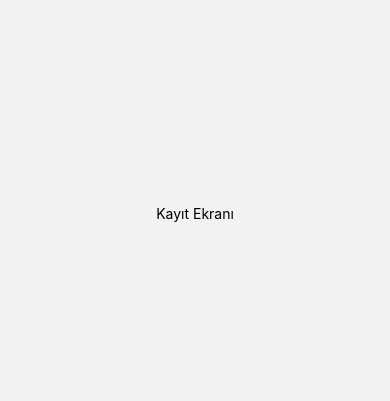
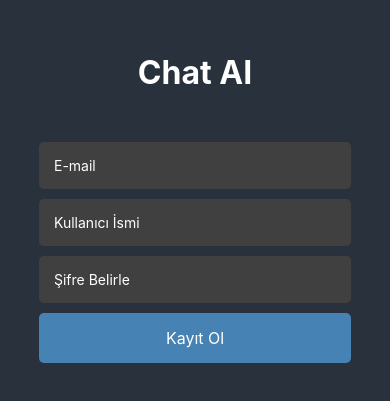
Before and after one commit to Rulikks/project-gpt, a React Native app: screen /Register in a window 390 px wide. Shown: the part 209-610 px from the top of the page. Built offline with nearby package versions, Linux system fonts and the light colour scheme.

Commit message:
Register screen style

```diff
--- a/screens/Home.js
+++ b/screens/Home.js
@@ -88,9 +88,7 @@ export default function Home({ navigation }) {
             <Text style={styles.aiBarText}>Chat AI</Text>
         </View>
         <View style={styles.box}>
-        <Text style={styles.reklamizle}>
-          Reklam İzle Kazan!
-          </Text>
+
             <Ad width={20} height={20} style={styles.Ad} />
         </View>
         <View style={styles.box}>
@@ -102,7 +100,8 @@ export default function Home({ navigation }) {
             <LoginSVG width={20} height={20} style={styles.svgIcon} />
             <View style={styles.thirdBox}></View>
         </View>
-    </View>
+        </View>
+
 
     <View style={styles.main}>
         <View style={styles.headBar}>
--- a/screens/Register.js
+++ b/screens/Register.js
@@ -1,20 +1,69 @@
 import React from 'react';
-import { View, Text, StyleSheet } from 'react-native';
+import { View, Text, StyleSheet, TextInput, TouchableOpacity } from 'react-native';
 
 function RegisterScreen({ navigation }) {
   return (
     <View style={styles.container}>
-      <Text>Kayıt Ekranı</Text>
+
+      <Text style={styles.headerText}>Chat AI</Text>
+
+      <TextInput
+        style={styles.input}
+        placeholder="E-mail"
+        placeholderTextColor="#FFF"
+      />
+      <TextInput
+        style={styles.input}
+        placeholder="Kullanıcı İsmi"
+        placeholderTextColor="#FFF"
+      />
+      <TextInput
+        style={styles.input}
+        placeholder="Şifre Belirle"
+        secureTextEntry={true}
+        placeholderTextColor="#FFF"
+      />
+      <TouchableOpacity style={styles.registerButton} onPress={() => navigation.navigate('Home')}>
+        <Text style={styles.registerButtonText}>Kayıt Ol</Text>
+      </TouchableOpacity>
     </View>
   );
 }
 
+
 const styles = StyleSheet.create({
+  headerText: {
+    fontSize: 32,
+    fontWeight: 'bold',
+    color: 'white',
+    marginBottom: 50,
+  },
   container: {
     flex: 1,
     justifyContent: 'center',
     alignItems: 'center',
+    backgroundColor: '#29323c'
   },
+  input: {
+    width: '80%',
+    padding: 15,
+    marginBottom: 10,
+    backgroundColor: '#404040',
+    borderRadius: 5,
+    color: 'white'
+  },
+  registerButton: {
+    width: '80%',
+    padding: 15,
+    backgroundColor: '#4682b4', // Çelik Mavisi
+    borderRadius: 5,
+    alignItems: 'center',
+    marginBottom: 10
+  },
+  registerButtonText: {
+    color: 'white',
+    fontSize: 16
+  }
 });
 
 export default RegisterScreen;
--- a/screens/styles/Style.js
+++ b/screens/styles/Style.js
@@ -163,17 +163,13 @@ box: {
 },
 Ad: {
   position: 'absolute',
-  top: '75%',
+  top: '50%',
   left: '50%',
   transform: [{ translateY: -10 }, { translateX: -10 }],
   zIndex: 1
 },
-reklamizle: {
-  color:'white',
-  flexDirection: "row",
-  alignItems: "center",
-  justifyContent: "center",
-  fontSize:10,
+bakiye:{
+  fontSize:13,
 },
 
 });
--- a/utils/API.js
+++ b/utils/API.js
@@ -12,6 +12,12 @@ async function login(email, password) {
   return token;
 }
 
+async function leave() {
+  await request.post("/auth/leave");
+  Global.setToken(null);
+}
+
 export default {
   login,
+  leave,
 };
```
